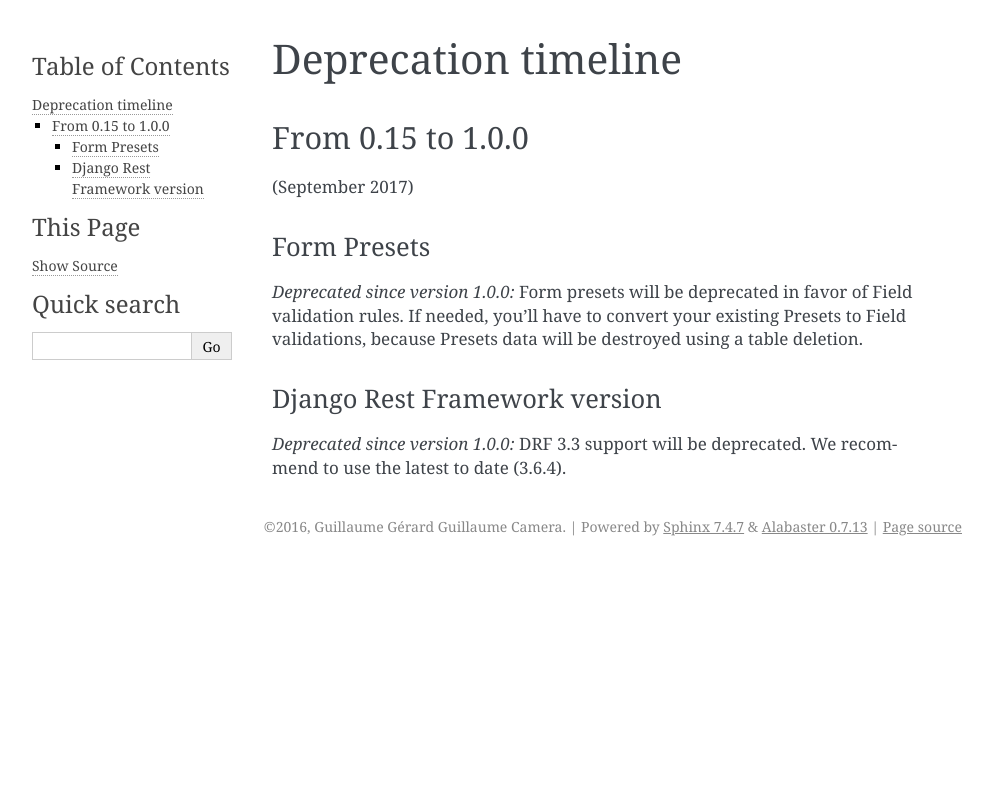
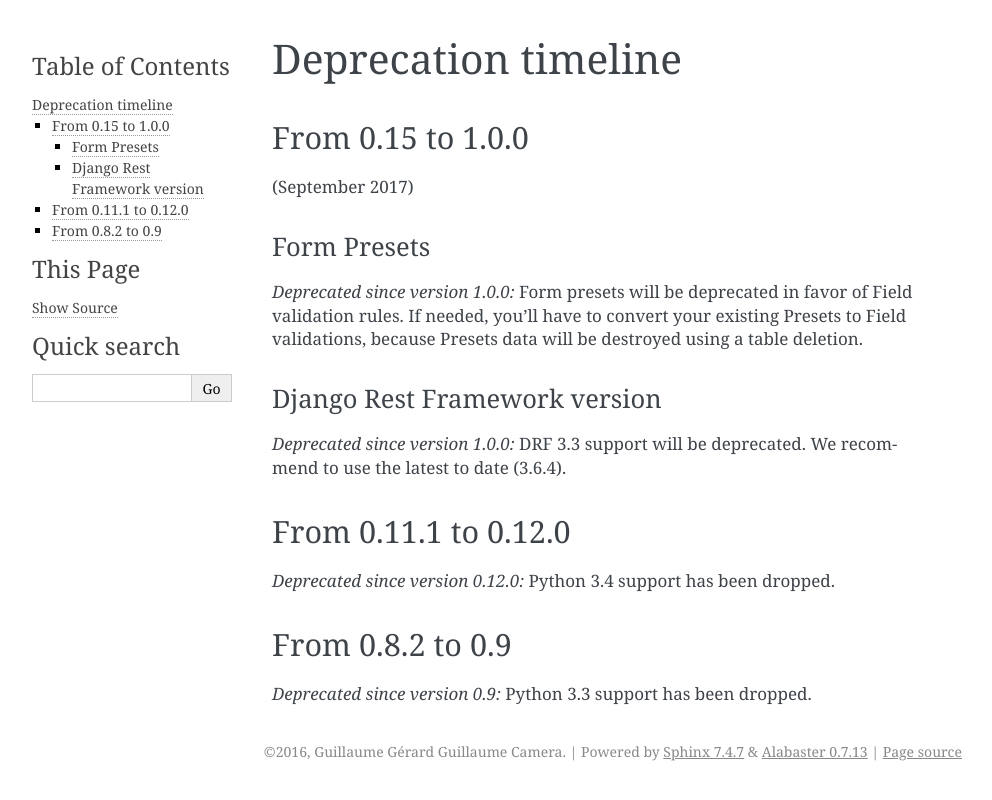
Before and after one commit to peopledoc/django-formidable, a Sphinx documentation site: the page built from docs/source/deprecations.rst, in a window 1280 px wide. Shown: the top 800 px of the page, without its empty margins (148-1140 px from the left). Built offline with Sphinx 7.4.7, drawn with Linux system fonts in a browser that asks for light colours.

Commit message:
refs #262 -- Deprecation timeline for Python 3 versions

```diff
--- a/CHANGELOG.rst
+++ b/CHANGELOG.rst
@@ -9,6 +9,7 @@ master (unreleased)
 - Fix The error 500 when the formidable object is not found on validation view (#257)
 - Fix a 500 error with Mandatory File Fields and conditional display (#263).
 - Added tests for the generic exception handler (#263).
+- Added Python 3.4/3.3 support deprecation in the Deprecation Timeline documentation (#262).
 
 Release 1.0.0 (2017-09-08)
 ==========================
--- a/README.rst
+++ b/README.rst
@@ -16,7 +16,7 @@ Warnings
 * Python Compatibility : Python 2.7, 3.5
 * Django compatibility : Django 1.8, 1.9, 1.10
 
-_Note: python3.4 support has been dropped since django-formidable 0.12.0._
+See the `Deprecation timeline <docs/source/deprecations.rst>`_ document for more information on deprecated versions.
 
 License
 =======
--- a/docs/source/deprecations.rst
+++ b/docs/source/deprecations.rst
@@ -20,3 +20,18 @@ Django Rest Framework version
 .. deprecated:: 1.0.0
 
     DRF 3.3 support will be deprecated. We recommend to use the latest to date (3.6.4).
+
+From 0.11.1 to 0.12.0
+=====================
+
+.. deprecated:: 0.12.0
+
+    Python 3.4 support has been dropped.
+
+
+From 0.8.2 to 0.9
+=================
+
+.. deprecated:: 0.9
+
+    Python 3.3 support has been dropped.
```
